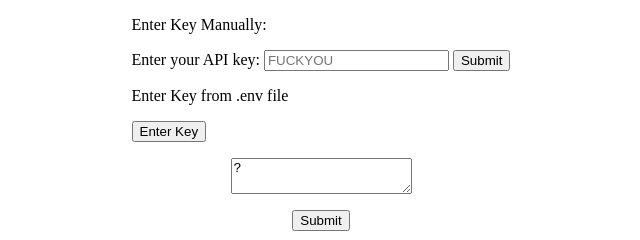
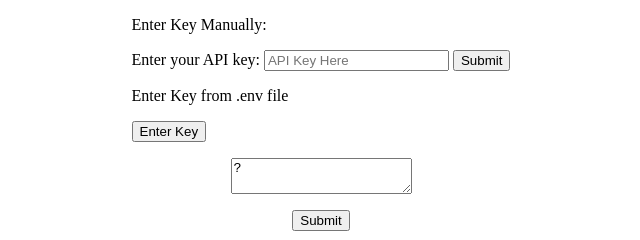
Before and after one commit to fac29b/frontend-ff, a plain HTML site: page index.html in a window 1280 px wide. Shown: the top 240 px of the page, 191-831 px from the left. Drawn offline with Linux system fonts and the light colour scheme.

Commit message:
Update index.html
Changed place holder name.

```diff
--- a/index.html
+++ b/index.html
@@ -11,7 +11,7 @@
     <div class="keyInput">
         <p>Enter Key Manually:</p>
         <label id="keyState" for="apiKey">Enter your API key:</label>
-        <input type="password" id="apiKey" placeholder="FUCKYOU">
+        <input type="password" id="apiKey" placeholder="API Key Here">
         <button id="keyButton" onclick="storeApiKey()">Submit</button>
         <p>Enter Key from .env file</p>
         <button id="envKey">Enter Key</button>
```
